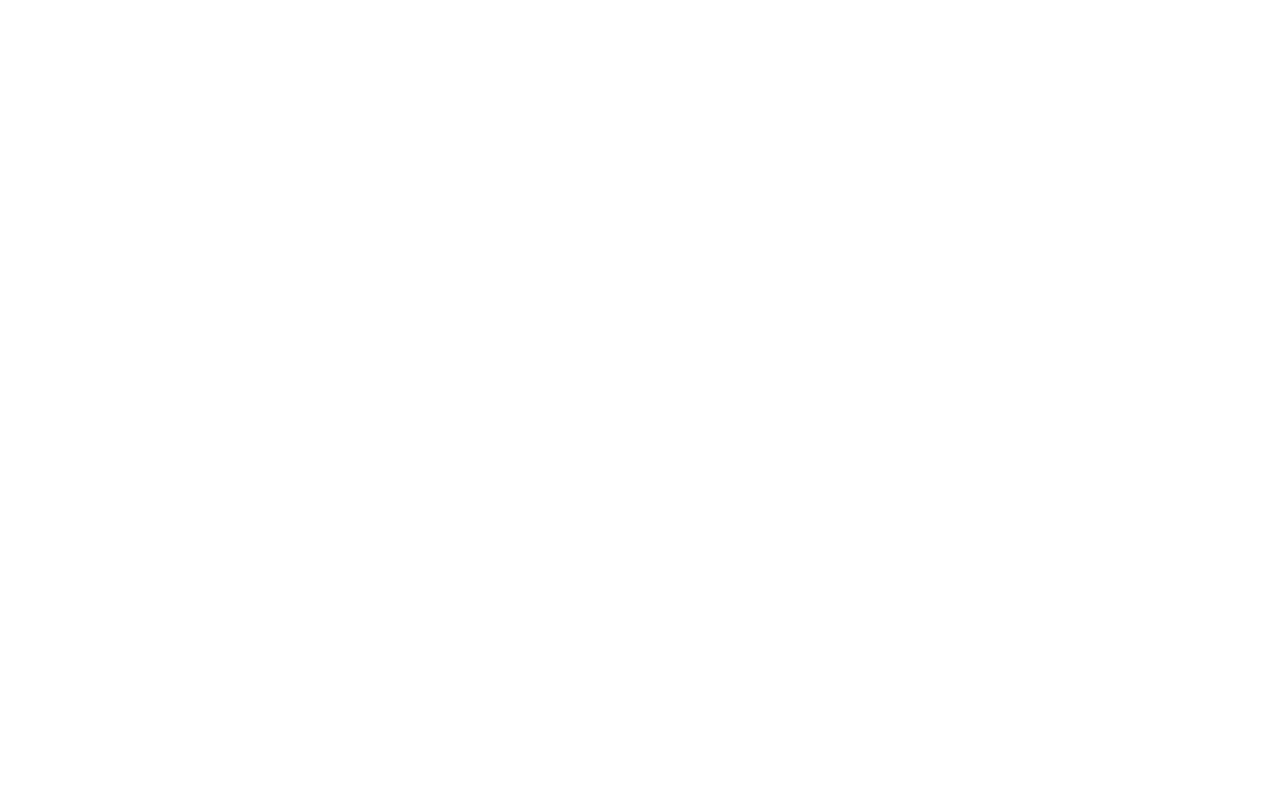
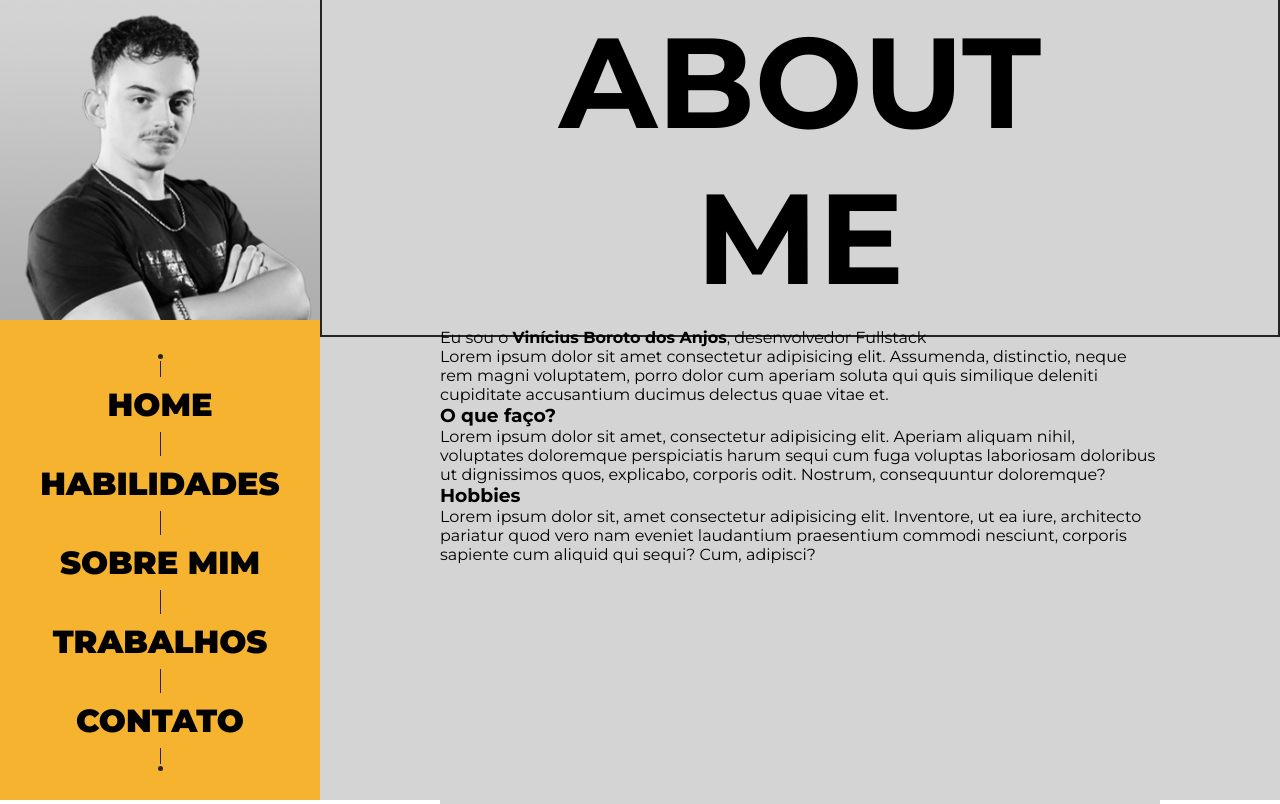
Before and after one commit to ViniciusBoroto/meu-portfolio, a plain HTML site: page index.html in a window 1280 px wide. Shown: the top 804 px of the page. Drawn offline with Linux system fonts and the light colour scheme.

Commit message:
navbar e header finalziados

```diff
--- a/assets/css/style.css
+++ b/assets/css/style.css
@@ -0,0 +1,146 @@
+@charset "UTF-8";
+
+:root {
+    --ff-1: 'Montserrat', sans-serif;
+
+    --clr-primary: #F5B32F;
+    --clr-grey: #d4d4d4;
+    --clr-black: #242424;
+
+    --navbar-width: 320px;
+
+    --fs-navList: 2rem;
+    --fs-title: 8rem;
+}
+
+@media (min-width:768px) {
+    :root {
+    }
+}
+
+.bg--primary {
+    background-color: var(--clr-primary) !important;
+}
+.bg--grey {
+    background-color: var(--clr-grey) !important;
+}
+.bg--black {
+    background-color: var(--clr-black) !important;
+}
+
+/* General configs */
+
+*,
+*::before,
+*::after {
+    margin: 0px;
+    padding: 0px;
+    box-sizing: border-box;
+
+    font-family: var(--ff-1);
+}
+
+img {
+    width: 100%;
+}
+
+section {
+    width: 100%;
+    height: 100vh;
+}
+
+/* NAVBAR */
+.navbar {
+    display: flex;
+    flex-direction: column;
+
+    height: 100vh;
+    width: var(--navbar-width);
+
+    background: var(--clr-primary);
+}
+
+.photo {
+    width: 100%;
+}
+
+.navbar__navList {
+    display: flex;
+    flex-direction: column;
+    align-items: center;
+    justify-content: center;
+
+    padding: 1rem;
+    height: 100%;
+    width: var(--navbar-width);
+
+    list-style-type: none;
+}
+
+.navList__item {
+    font-size: var(--fs-navList);
+    font-weight: 900;
+
+    text-decoration: none;
+    color: var(--clr-dark);
+
+    padding: .25em 0px;
+
+    display: block;
+}
+
+.navList__item--ball {
+    width: 5px;
+    height: 5px;
+    border-radius: 50%;
+    background-color: var(--clr-black);
+
+    margin: 2px 0px;
+}
+
+.navList__item--separationTip {
+    background-color: var(--clr-black);
+    width: 1px;
+    height: 2vh;
+    margin: 0px auto;
+}
+
+.navList__item--separation {
+    background-color: var(--clr-black);
+    width: 1px;
+    height: 3vh;
+}
+/* / NAVBAR */
+
+body {
+    display: flex;
+}
+
+main {
+    width: 100%;
+    background: var(--clr-grey);
+}
+
+.section__header {
+    display: flex;
+    justify-content: center;
+    align-items: center;
+
+    height: var(--navbar-width);
+}
+
+.header__title {
+    font-size: var(--fs-title);
+    text-align: center;
+    display: inline-block;
+
+    padding: .15em 1.5em;
+
+    border: 2px solid var(--clr-black);
+}
+
+.content-container {
+    width: 75%;
+    height: 100%;
+    margin: .5rem auto 0px auto;
+}
--- a/index.html
+++ b/index.html
@@ -1,20 +1,117 @@
 <!DOCTYPE html>
 <html lang="pt-br">
+
 <head>
     <meta charset="UTF-8">
     <meta name="viewport" content="width=device-width, initial-scale=1.0">
-    <title>Document</title>
-    <link rel="stylesheet" href="assets/css/bootstrap.min.css">
+    <title>Vinícius Boroto dev</title>
+    <!-- <link rel="stylesheet" href="assets/css/bootstrap.min.css"> -->
     <link rel="stylesheet" href="assets/css/aos.css">
     <link rel="stylesheet" href="assets/css/line-awesome.min.css">
+
+    <!-- Fonts -->
+    <link rel="preconnect" href="https://fonts.googleapis.com">
+    <link rel="preconnect" href="https://fonts.gstatic.com" crossorigin>
+    <link
+        href="https://fonts.googleapis.com/css2?family=Montserrat:ital,wght@0,100;0,200;0,300;0,400;0,500;0,600;0,700;0,800;0,900;1,100;1,200;1,300;1,400;1,500;1,600;1,700;1,800;1,900&display=swap"
+        rel="stylesheet">
+
+
     <link rel="stylesheet" href="assets/css/style.css">
 </head>
+
 <body>
+    <!-- NAVBAR -->
+    <nav class="navbar">
+        <div class="photo">
+            <img src="assets/img/perfil350.png" alt="">
+        </div>
+        <ul class="navbar__navList">
+            <li class="navList__item--separationWrapper">
+                <div class="navList__item--ball"></div>
+                <div class="navList__item--separationTip"></div>
+            </li>
 
+            <li>
+                <a class="navList__item" href="#home">HOME</a>
+            </li>
+
+            <li>
+                <div class="navList__item--separation"></div>
+            </li>
+
+            <li>
+                <a class="navList__item" href="#skills">HABILIDADES</a>
+            </li>
+
+            <li>
+                <div class="navList__item--separation"></div>
+            </li>
+
+            <li>
+                <a class="navList__item" href="#about">SOBRE MIM</a>
+            </li>
+
+            <li>
+                <div class="navList__item--separation"></div>
+            </li>
+
+            <li>
+                <a class="navList__item" href="#work">TRABALHOS</a>
+            </li>
+
+            <li>
+                <div class="navList__item--separation"></div>
+            </li>
+
+            <li>
+                <a class="navList__item" href="#contact">CONTATO</a>
+            </li>
+            <li class="navList__item--separationWrapper">
+                <div class="navList__item--separationTip"></div>
+                <div class="navList__item--ball"></div>
+            </li>
+
+        </ul>
+    </nav>
+    <!-- / NAVBAR -->
+
+    <main>
+        <!-- HOME -->
+        <section class="home" id="home">
+            <header class="section__header">
+                <h1 class="header__title">ABOUT ME</h1>
+            </header>
+            <main class="content-container">
+                <p class="subtitle">Eu sou o <strong>Vinícius Boroto dos Anjos</strong>, desenvolvedor Fullstack</p>
+                <p class="text">Lorem ipsum dolor sit amet consectetur adipisicing elit. Assumenda, distinctio, neque
+                    rem magni voluptatem, porro dolor cum aperiam soluta qui quis similique deleniti cupiditate
+                    accusantium ducimus delectus quae vitae et.</p>
+                <div>
+                    <div>
+                        <h3>O que faço?</h3>
+                        <p>
+                            Lorem ipsum dolor sit amet, consectetur adipisicing elit. Aperiam aliquam nihil, voluptates
+                            doloremque perspiciatis harum sequi cum fuga voluptas laboriosam doloribus ut dignissimos
+                            quos, explicabo, corporis odit. Nostrum, consequuntur doloremque?
+                        </p>
+                    </div>
+                    <div>
+                        <h3>Hobbies</h3>
+                        <p>Lorem ipsum dolor sit, amet consectetur adipisicing elit. Inventore, ut ea iure, architecto
+                            pariatur quod vero nam eveniet laudantium praesentium commodi nesciunt, corporis sapiente
+                            cum aliquid qui sequi? Cum, adipisci?</p>
+                    </div>
+                </div>
+            </main>
+        </section>
+        <!-- / HOME -->
+    </main>
 
 
     <script src="assets/js/aos.js"></script>
     <script src="assets/js/bootstrap.bundle.min.js"></script>
     <script src="assets/js/main.js"></script>
 </body>
+
 </html>
```
Also changed, not shown: assets/img/perfil350.png (added).
